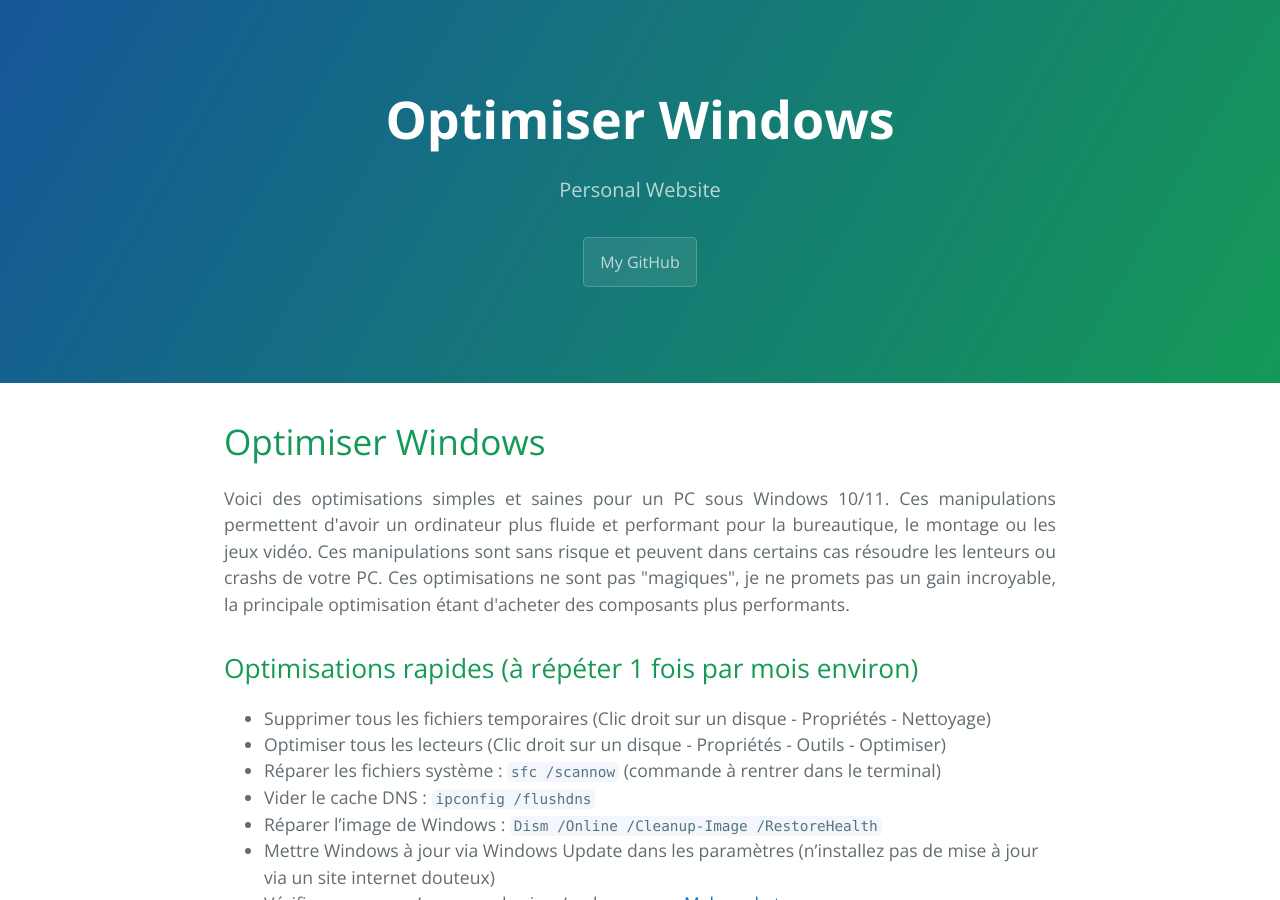
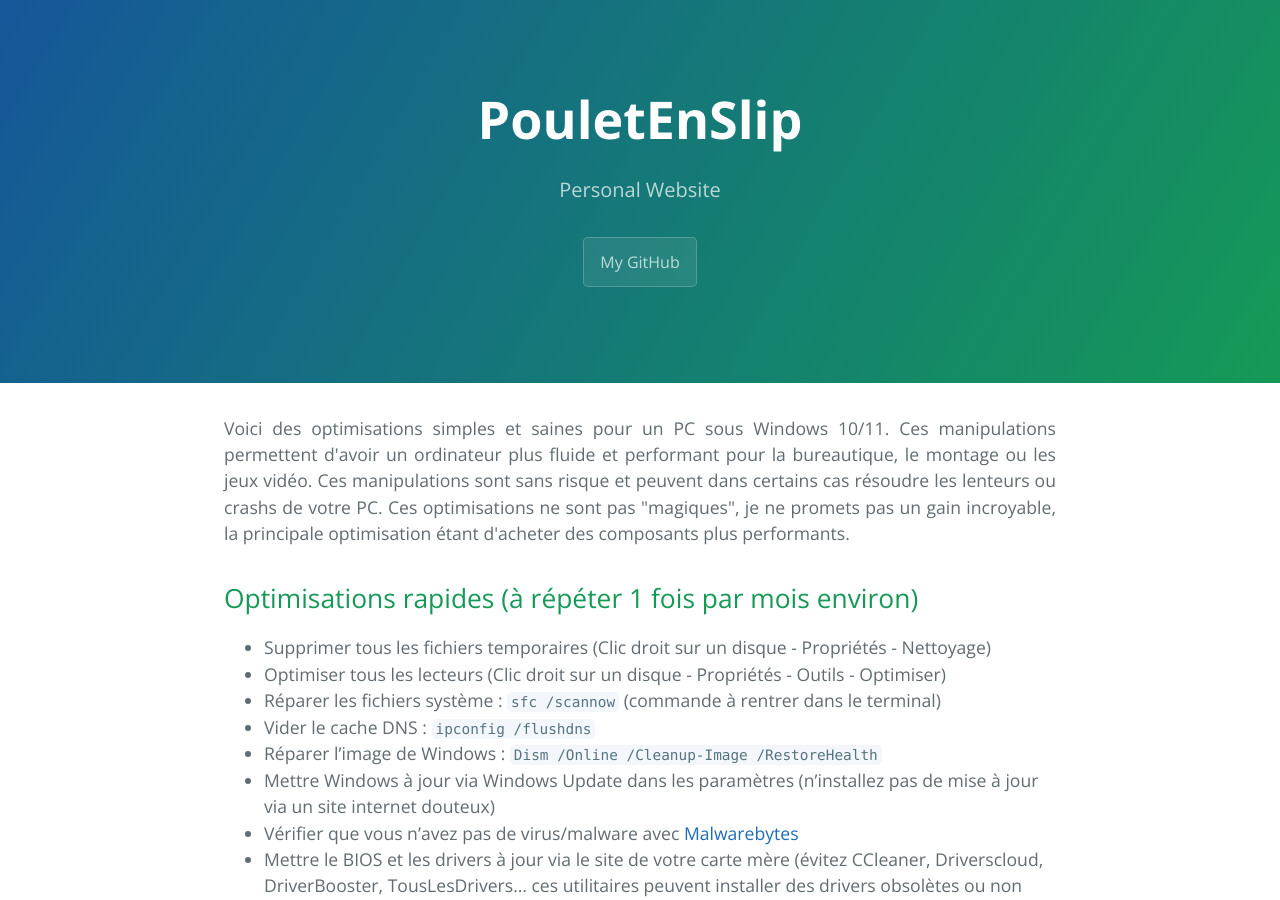
Before and after one commit to PouletEnSlip/pouletenslip.github.io, a Jekyll site: the page built from pages/opti/index.md, in a window 1280 px wide and 900 px high. Built offline with Jekyll 4.4.1, drawn with Linux system fonts in a browser that asks for light colours; comment, search, counter and statistics services are not loaded; our own code applies the rules of GitHub Pages for plain Markdown files.

Commit message:
Update index.md

```diff
--- a/pages/opti/index.md
+++ b/pages/opti/index.md
@@ -1,8 +1,6 @@
 ---
 layout: opti
 ---
-
-# Optimiser Windows
 
 <p style="text-align:justify;">Voici des optimisations simples et saines pour un PC sous Windows 10/11. Ces manipulations permettent d'avoir un ordinateur plus fluide et performant pour la bureautique, le montage ou les jeux vidéo. Ces manipulations sont sans risque et peuvent dans certains cas résoudre les lenteurs ou crashs de votre PC. Ces optimisations ne sont pas "magiques", je ne promets pas un gain incroyable, la principale optimisation étant d'acheter des composants plus performants.</p>
 
```
